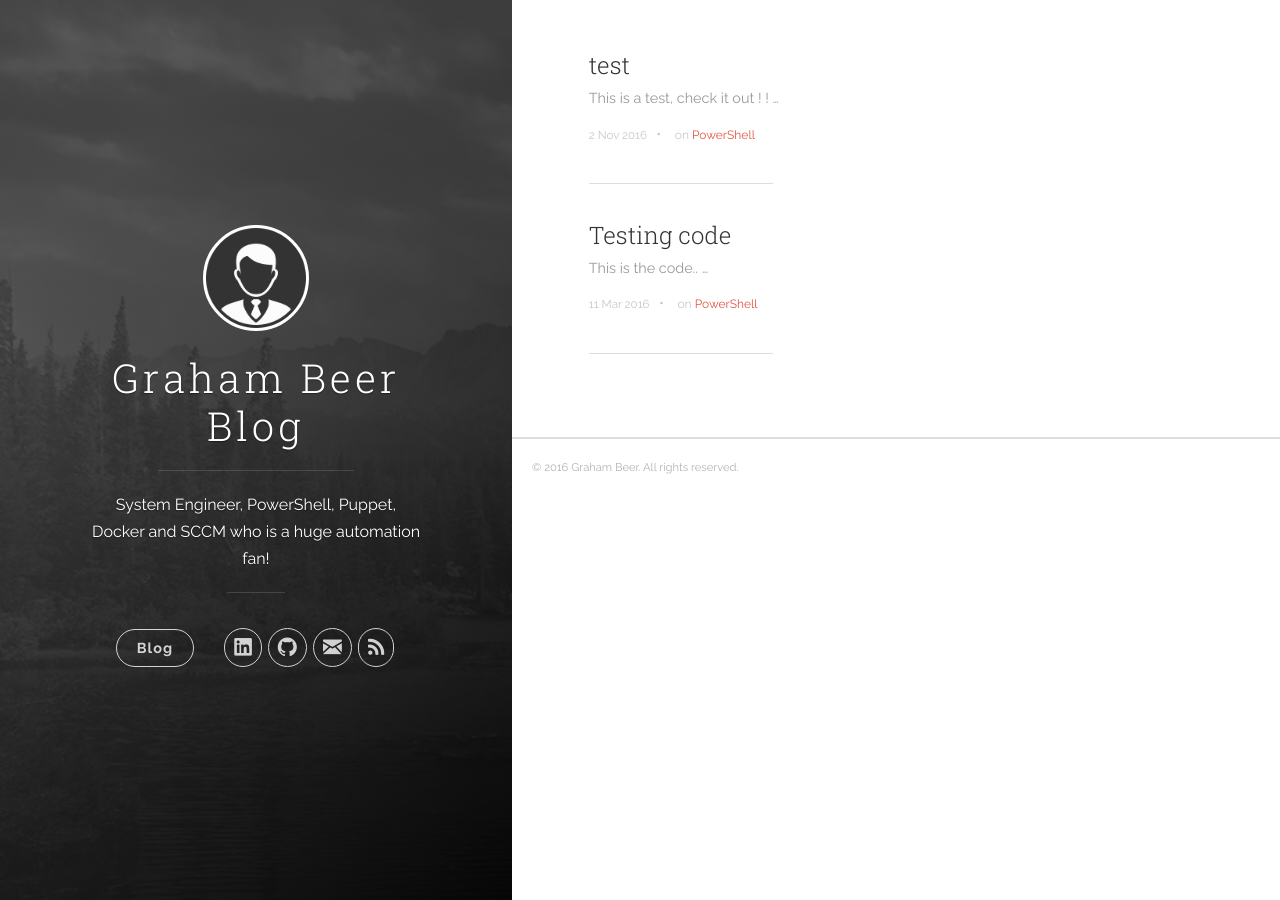
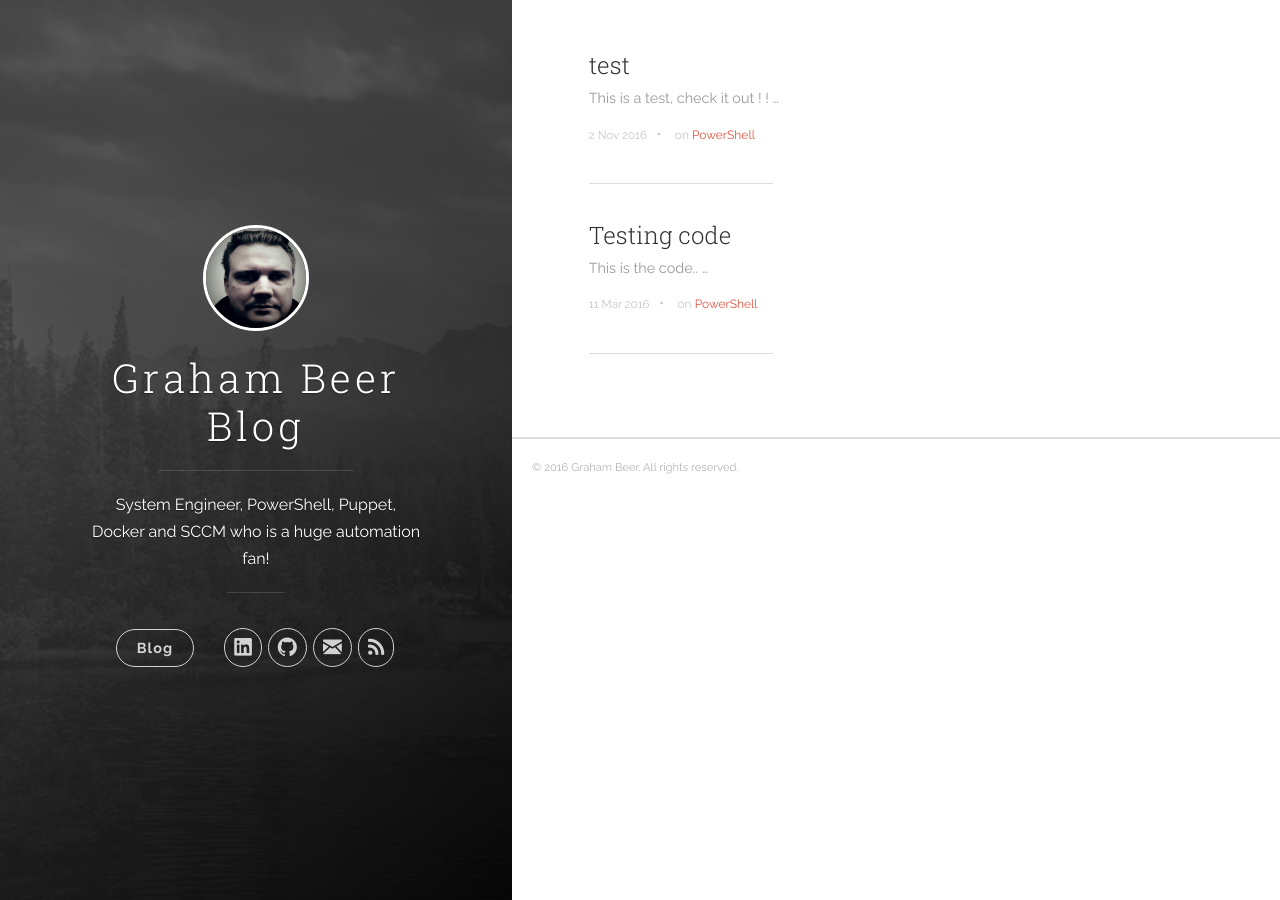
Before and after one commit to Graham-Beer/Graham-Beer.github.io, a Jekyll site: the page built from index.html, in a window 1280 px wide. Built offline with Jekyll 4.4.1, drawn with Linux system fonts in a browser that asks for light colours; nearby versions of some CDN libraries; the list of posts is cut into pages by our own code.

Commit message:
Add files via upload

```diff
--- a/_includes/header.html
+++ b/_includes/header.html
@@ -9,7 +9,7 @@
     <div class="panel-main__inner panel-inverted">
     <div class="panel-main__content">
         <a href="{{ site.baseurl }}" title="link to home of {{ site.title }}">
-          <img src="{{ "images/profile.jpg" | prepend: site.baseurl }}" class="user-image" alt="My Profile Photo">
+          <img src="{{ "images/Avatar/me.jpg" | prepend: site.baseurl }}" class="user-image" alt="My Profile Photo">
           <h1 class="panel-cover__title panel-title">{{ site.title }}</h1>
         </a>
         <hr class="panel-cover__divider">
```
